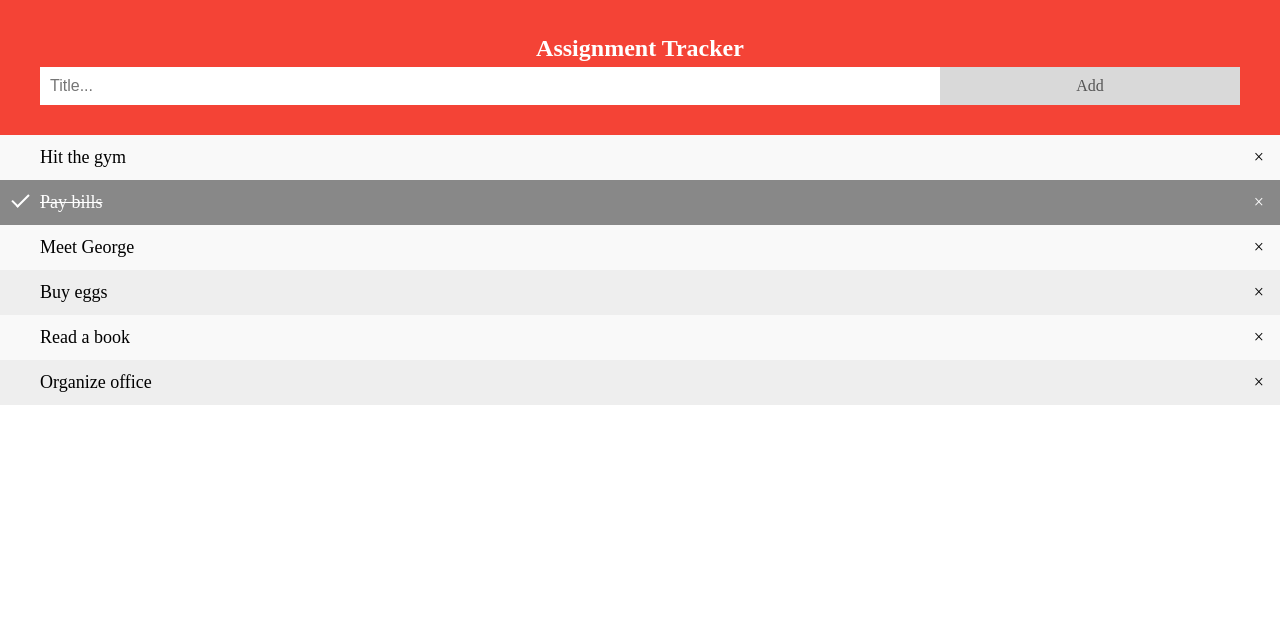
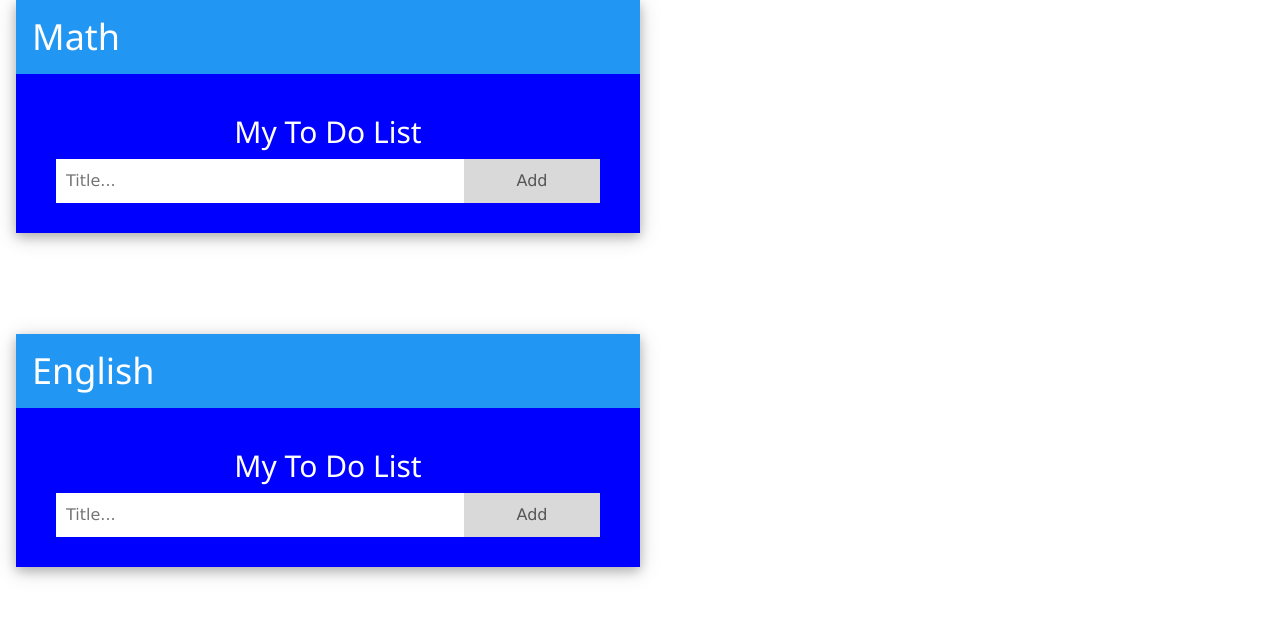
Before and after one commit to amandacot/AssignmentTracker, a plain HTML site: page index.html in a window 1280 px wide. Drawn offline with nearby package versions, Linux system fonts and the light colour scheme.

Commit message:
Update index.html

```diff
--- a/index.html
+++ b/index.html
@@ -1,7 +1,9 @@
 <!DOCTYPE html>
 <html>
+
 <head>
   <meta name="viewport" content="width=device-width, initial-scale=1">
+  <link rel="stylesheet" href="https://www.w3schools.com/w3css/4/w3.css">
   <style>
     body {
       margin: 0;
@@ -25,7 +27,8 @@ ul li {
       position: relative;
       padding: 12px 8px 12px 40px;
       list-style-type: none;
-  background: #eee;
+      background: #2196F3;
+      ;
       font-size: 18px;
       transition: 0.2s;
 
@@ -38,7 +41,7 @@ ul li {
 
     /* Set all odd list items to a different color (zebra-stripes) */
     ul li:nth-child(odd) {
-  background: #f9f9f9;
+      background: blue;
     }
 
     /* Darker background-color on hover */
@@ -82,7 +85,7 @@ ul li.checked::before {
 
     /* Style the header */
     .header {
-  background-color: #f44336;
+      background-color: blue;
       padding: 30px 40px;
       color: white;
       text-align: center;
@@ -125,22 +128,62 @@ input {
     }
   </style>
 </head>
+
 <body>
 
+  <div class="w3-container" style="padding-bottom:100px;">
+    <div class="container2">
+      <div class="w3-card-4" style="width:50%;">
+        <header class="w3-container w3-blue">
+          <h1>Math</h1>
+        </header>
+
+
         <div id="myDIV" class="header">
-  <h2 style="margin:5px">Assignment Tracker</h2>
+          <h2 style="margin:5px">My To Do List</h2>
           <input type="text" id="myInput" placeholder="Title...">
           <span onclick="newElement()" class="addBtn">Add</span>
         </div>
 
         <ul id="myUL">
-  <li>Hit the gym</li>
-  <li class="checked">Pay bills</li>
-  <li>Meet George</li>
-  <li>Buy eggs</li>
-  <li>Read a book</li>
-  <li>Organize office</li>
+
         </ul>
+      </div>
+
+    </div>
+  </div>
+
+
+
+
+  <div class="w3-container">
+    <div class="container2">
+      <div class="w3-card-4" style="width:50%;">
+        <header class="w3-container w3-blue">
+          <h1>English</h1>
+        </header>
+
+
+        <div id="myDIV" class="header">
+          <h2 style="margin:5px">My To Do List</h2>
+          <input type="text" id="myInput" placeholder="Title...">
+          <span onclick="newElement()" class="addBtn">Add</span>
+        </div>
+
+        <ul id="myUL">
+
+        </ul>
+      </div>
+
+    </div>
+  </div>
+
+
+
+
+
+
+
 
   <script>
     // Create a "close" button and append it to each list item
@@ -201,4 +244,5 @@ function newElement() {
   </script>
 
 </body>
+
 </html>
```
Lines whose indentation alone changed are shown as unchanged.
